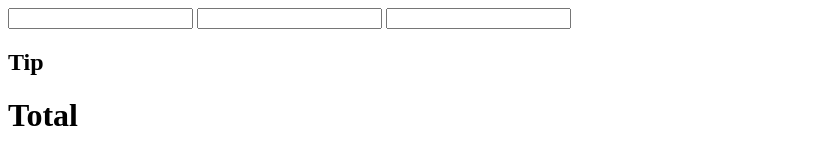
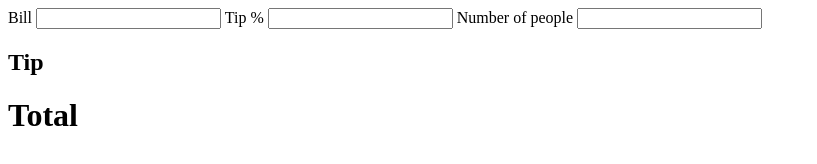
Before and after one commit to ahmadshahrour951/tip-calculator, a plain HTML site: page index.html in a window 1280 px wide. Shown: the whole page, without its empty margins (0-817 px from the left). Drawn offline with Linux system fonts and the light colour scheme.

Commit message:
Challenge 2 - Attributes

```diff
--- a/index.html
+++ b/index.html
@@ -8,13 +8,16 @@
   <body>
     <div>
       <div>
-        <input />
-        <input />
-        <input />
+        <label for="bill">Bill</label>
+        <input type="number" id="input-bill" name="input-bill" min="0" />
+        <label for="tip">Tip %</label>
+        <input type="number" id="input-tip" name="input-tip" min="0" />
+        <label for="input-people">Number of people</label>
+        <input type="number" id="input-people" name="input-people" min="1" />
       </div>
       <div>
-        <h2>Tip</h2>
-        <h1>Total</h1>
+        <h2 id="display-tip">Tip</h2>
+        <h1 id="display-total">Total</h1>
       </div>
     </div>
   </body>
```
